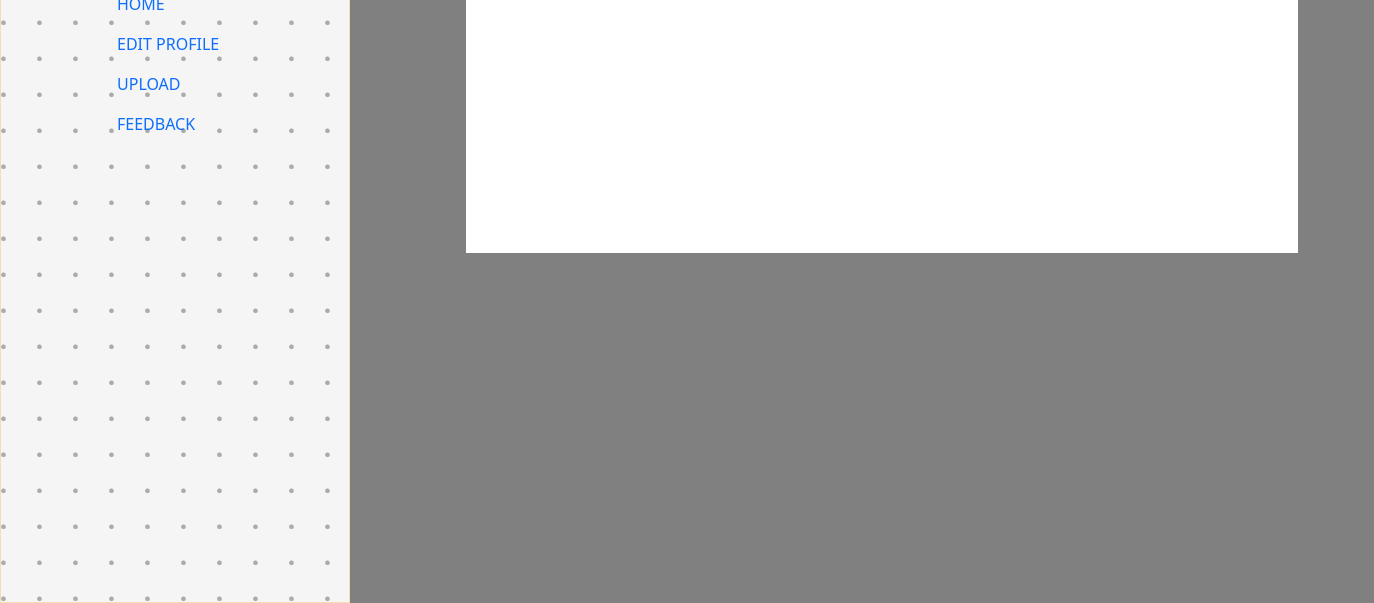
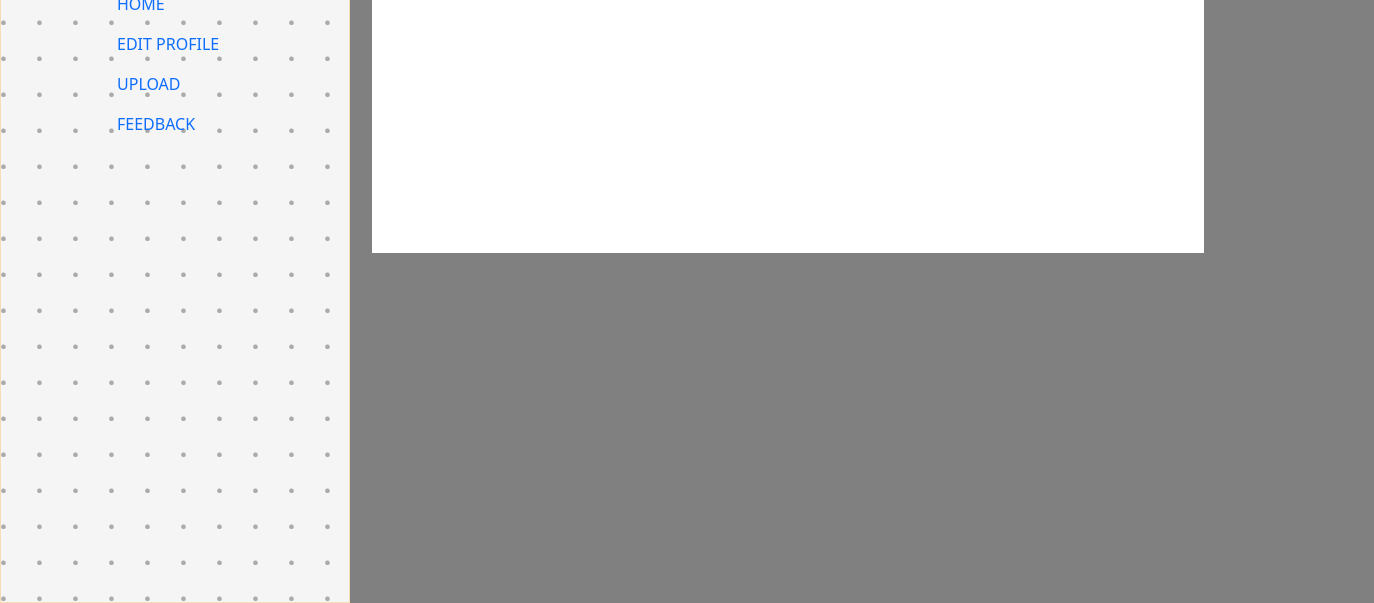
Before and after one commit to hashimhikmah09/bootstrap-project, a plain HTML site: page index.html in a window 1280 px wide. Shown: the part 197-800 px from the top of the page, 1374 px wide, since content can reach past the window. Drawn offline with nearby package versions, Linux system fonts and the light colour scheme.

Commit message:
improving

```diff
--- a/style.css
+++ b/style.css
@@ -31,9 +31,8 @@ a{
     justify-content: center;
     width: 80%;
     height: 100%;
-    margin-left: 350px;
+    margin-left: auto;
     background-color: grey;
-    height: 100%;
     padding: 50px;
 }
 .home{
@@ -51,7 +50,7 @@ a{
     width: 90%;
     height: 100%;
     background-color: white;
-    margin-left: 40px;
+
 }
 .form-group{
     margin:20px;
@@ -101,6 +100,7 @@ a{
 .feedback{
     padding: 20px;
     background-color: white;
+    margin-left: 40px;
 }
 @media only screen and (max-width: 578px) {
     .bootstrap{
```
